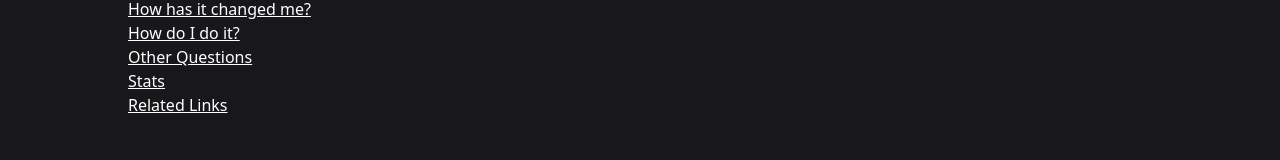
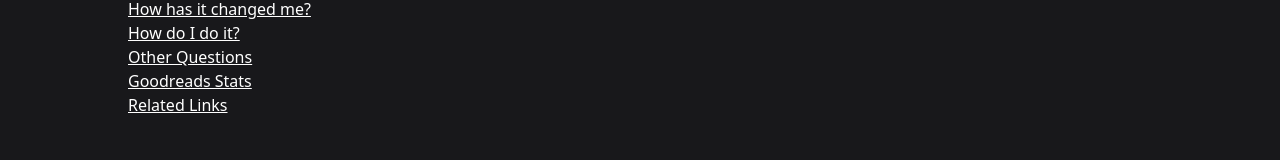
Before and after one commit to simonrose121/simon-rose.co.uk, a Next.js app: page /blog/500-books in a window 1280 px wide. Shown: the part 287-447 px from the top of the page. Built offline with nearby package versions, Linux system fonts and the light colour scheme.

Commit message:
fix: grammatical changes

```diff
--- a/pages/blog/500-books.mdx
+++ b/pages/blog/500-books.mdx
@@ -57,7 +57,7 @@ The rise of algorithm-driven social media over the last few years has made it in
 Our attention is a valuable asset, and one of the only resources that we can't get more of. Hours and hours of reading (and meditation) have meant that whilst I’m not immune to distraction, I’ve been able to dramatically improve my ability to concentrate on a given task, a valuable skill in an increasingly distracted world.
 
 <Image alt="" src={viewFromReadingChair} width={700} height={500} />
-_The view from my reading chair in my old flat (2016-2019)._
+_Where it all began: the view from my reading chair in the flat I lived in from 2015 to 2019._
 
 #### Behaviour
 
@@ -77,7 +77,7 @@ There are three main things that have kept me reading:
 
 _Goodreads, friends and family._
 
-[Goodreads](https://www.goodreads.com/) has been essential in motivating me to keep reading. The reading challenge feature has kept me accountable to the 52 book target, and I enjoy looking back through what I’ve read, when I read it and the rating I gave it. It's rewarding setting a book to ‘Read’ and seeing my count go up. I also have friends and family who use it to track their reading, and this provides extra motivation to keep going, as well as an almost endless supply of books to add to my ‘Want to read’ list.
+[Goodreads](https://www.goodreads.com/) has been essential in motivating me to keep reading. The reading challenge feature has kept me accountable to the 52 book target, and I enjoy looking back through what I’ve read, when I read it and the rating I gave it (which helps me write my yearly top 10 book posts!) It's rewarding setting a book to ‘Read’ and seeing my count go up. I also have friends and family who use it to track their reading, and this provides extra motivation to keep going, as well as an almost endless supply of books to add to my ‘Want to read’ list.
 
 <Image alt="" src={goodreads} width={700} height={500} />
 _The Goodreads homepage, keeping me motivated and giving me fresh reading ideas (cheers Jake)._
@@ -121,7 +121,7 @@ I get my new book ideas from either friends and family, Goodreads, [Waterstones'
 
 I'll always finish books that I've started. Otherwise, I don't think I can appreciate the full argument or story that the author is presenting. I'll persevere even if I don't agree with the content or find it uncomfortable. We don't grow without stepping outside our comfort zone.
 
-### Stats
+### Goodreads Stats
 
 <Image alt="Books year on year" src={goodreadsBooks} width={700} height={500} />
 _Book counts year on year (511 in total)_
```
